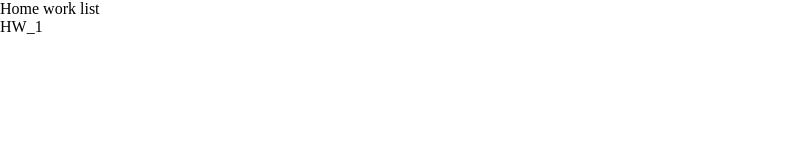
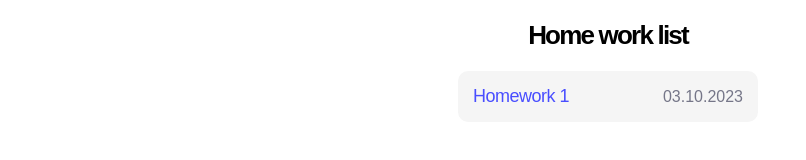
Before and after one commit to Senavi/btroot-course, a plain HTML site: page index.html in a window 1280 px wide. Shown: the whole page, without its empty margins (0-806 px from the left). Drawn offline with Linux system fonts and the light colour scheme.

Commit message:
Added styles for homework list page

```diff
--- a/index.html
+++ b/index.html
@@ -9,6 +9,11 @@
 </head>
 <body>
     <h1>Home work list</h1>
-    <a href="hw_1/index.html">HW_1</a>
+    <!--Homework list-->
+    <a href="hw_1/index.html">
+        <div class="homework">
+            <h2>Homework 1</h2>
+            <span>03.10.2023</span>
+        </div></a>
 </body>
 </html>
--- a/style.css
+++ b/style.css
@@ -4,6 +4,7 @@
     margin: 0;
     padding: 0;
     box-sizing: border-box;
+    font-family: Arial, sans-serif;
 }
 
 h1, h2, h3, h4, h5, h6{
@@ -17,3 +18,55 @@ a{
 }
 
 /* Main styles */
+
+body{
+    max-width: 95%;
+    width: 100%;
+    padding: 20px 0;
+    display: flex;
+    flex-direction: column;
+    align-items: center;
+}
+
+h1{
+    font-size: 26px;
+    font-weight: 600;
+    letter-spacing: -1.8px;
+    margin-bottom: 10px;
+}
+
+a{
+    max-width: 300px;
+    width: 100%;
+    display: flex;
+    margin-top: 10px;
+}
+
+.homework{
+    background-color: #f5f5f5;
+    padding: 15px;
+    border-radius: 10px;
+    transition: background-color 0.1s ease-in;
+    display: flex;
+    align-items: center;
+    justify-content: space-between;
+    width: 500px;
+}
+
+.homework:hover{
+    background-color: #dedede;
+}
+
+.homework h2{
+    font-size: 18px;
+    font-weight: 500;
+    letter-spacing: -0.5px;
+    display: inline;
+    margin-right: 30px;
+    color: #494eff;
+}
+
+.homework span{
+    font-size: 16px;
+    color: #757688;
+}
```
